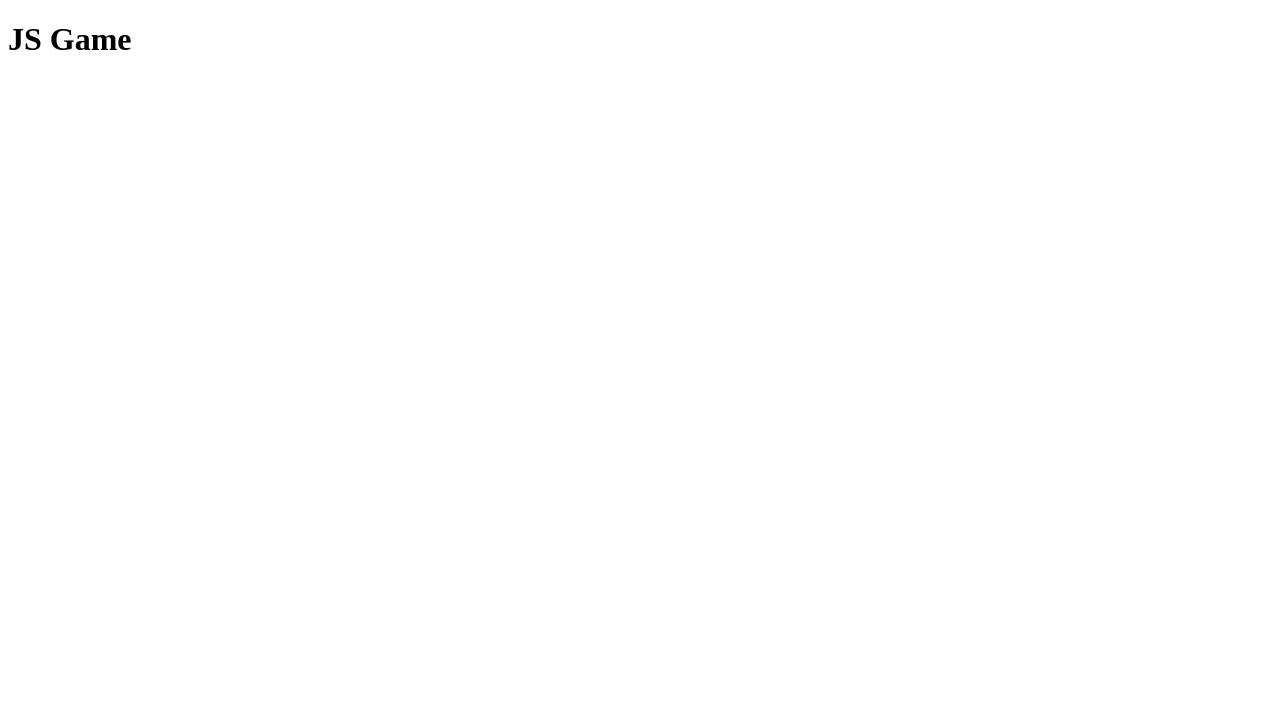
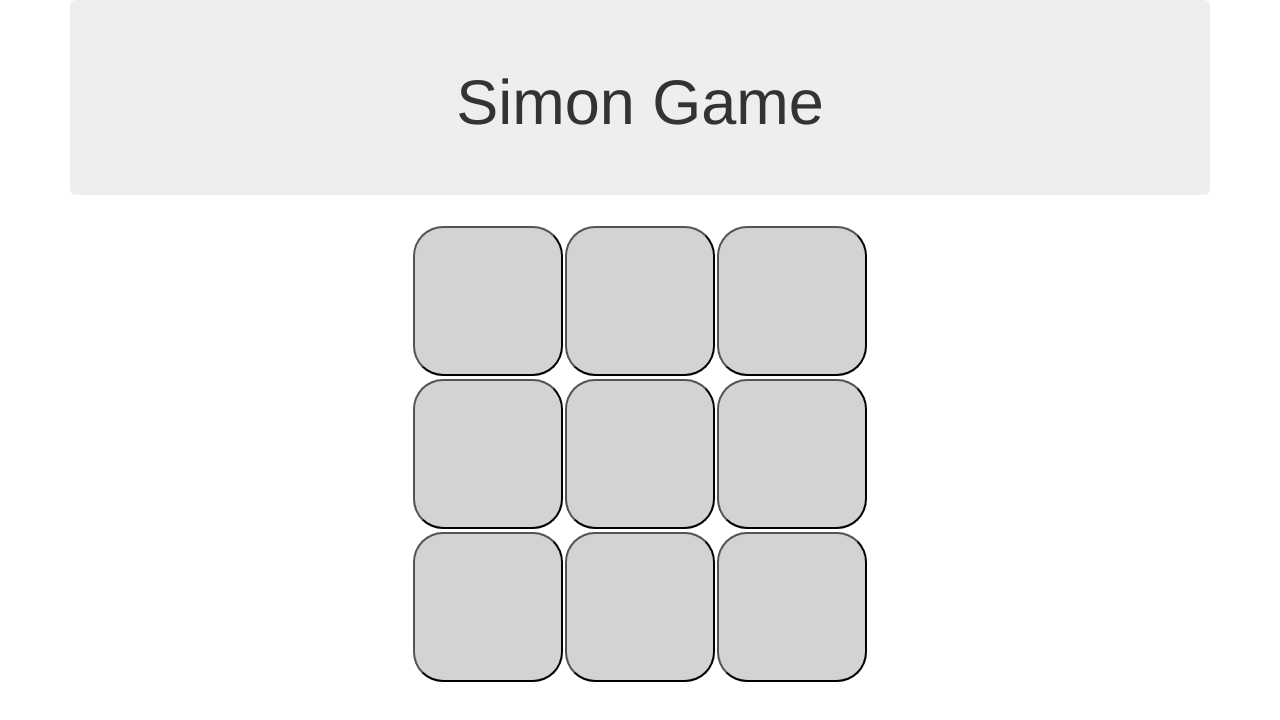
Before and after one commit to thelrc/GameJS, a plain HTML site: page index.html in a window 1280 px wide. Drawn offline with nearby package versions, Linux system fonts and the light colour scheme.

Commit message:
Added content to HTML and made pads for Simon Game

```diff
--- a/css/style.css
+++ b/css/style.css
@@ -0,0 +1,7 @@
+.pads button{
+    background-color: lightgray;
+    height:150px;
+    width:150px;
+    margin:1px;
+    border-radius:20%;
+}
--- a/index.html
+++ b/index.html
@@ -1,11 +1,41 @@
 <!DOCTYPE html>
-<html>
-    <head>
-        <title>JS | Game</title>
-    </head>
-    <body>
-        <h1>JS Game</h1>
+<html lang="en">
+<head>
+    <meta charset="UTF-8">
+    <title>JS | Game</title>
+    <!-- Latest compiled and minified CSS -->
+    <link rel="stylesheet" href="https://maxcdn.bootstrapcdn.com/bootstrap/3.3.7/css/bootstrap.min.css" integrity="sha384-BVYiiSIFeK1dGmJRAkycuHAHRg32OmUcww7on3RYdg4Va+PmSTsz/K68vbdEjh4u" crossorigin="anonymous">
+    <link rel="stylesheet" href="css/style.css">
+</head>
+<body>
+    <div class="container" align="center">
+        <div class="jumbotron">
+           <div>
+               <h1>Simon Game</h1>
+           </div>
+        </div>
 
+        <div>
+            <table class="pads">
+                <tr>
+                    <td><button type="button"></button></td>
+                    <td><button type="button"></button></td>
+                    <td><button type="button"></button></td>
+                </tr>
+                <tr>
+                    <td><button type="button"></button></td>
+                    <td><button type="button"></button></td>
+                    <td><button type="button"></button></td>
+                </tr>
+                <tr>
+                    <td><button type="button"></button></td>
+                    <td><button type="button"></button></td>
+                    <td><button type="button"></button></td>
+                </tr>
+            </table>
+        </div>
+    </div>
 
-    </body>
+    <script src='js/app.js'></script>
+</body>
 </html>
--- a/js/app.js
+++ b/js/app.js
@@ -0,0 +1 @@
+console.log('Suhhh Dude');
```
